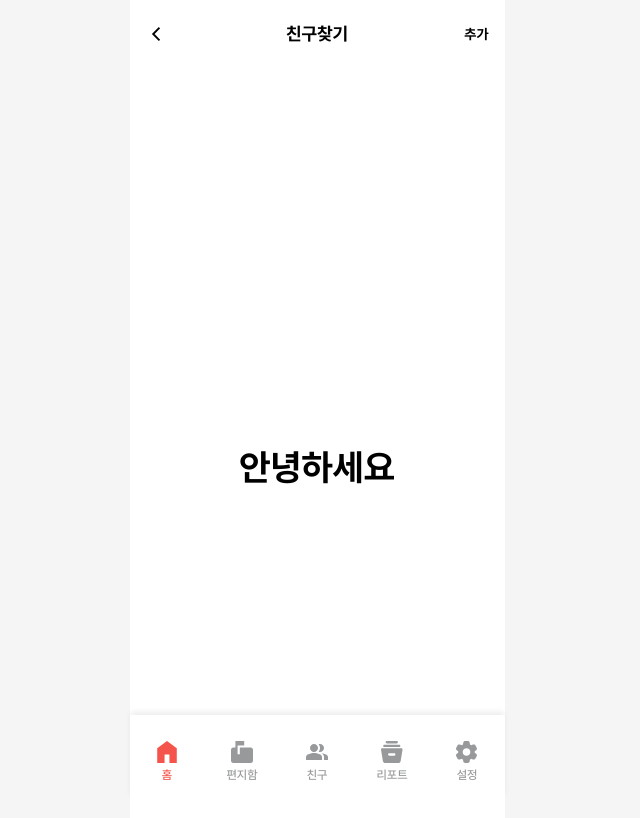
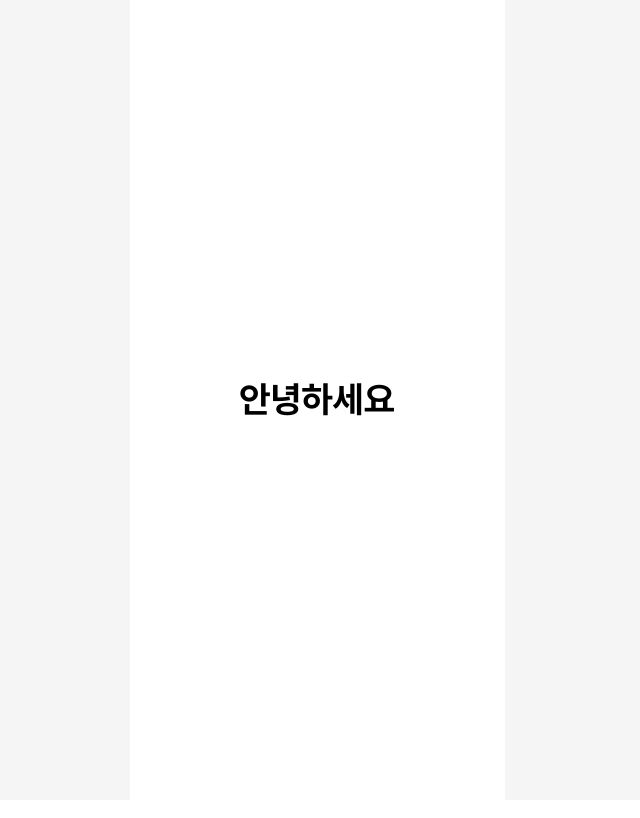
Before and after one commit to soksak-letter/soksak-Front, a React (Vite) app: page / in a window 1280 px wide. Shown: the top 818 px of the page, without its empty margins (323-963 px from the left). Built offline with nearby package versions, Linux system fonts and the light colour scheme.

Commit message:
[#11] fix: 앱쉘에서 헤더, 탭바 삭제

```diff
--- a/src/layouts/AppShellLayout.tsx
+++ b/src/layouts/AppShellLayout.tsx
@@ -1,15 +1,11 @@
-import TabBar from '@/components/TabBar';
-import BackHeader from '@/components/common/headers/BackHeader';
 import { Outlet } from 'react-router-dom';
 
 export default function AppShellLayout() {
   return (
-    <div className="min-h-dvh bg-[#f5f5f5]">
-      <div className="mx-auto min-h-dvh w-[375px] bg-white">
-        <BackHeader title='친구찾기' rightElement='추가' />
+    <div className='min-h-dvh bg-[#f5f5f5]'>
+      <div className='mx-auto min-h-dvh w-[375px] bg-white'>
         {/* <main className="flex-1 overflow-y-auto"></main> */}
         <Outlet />
-        <TabBar />
       </div>
     </div>
   );
```
